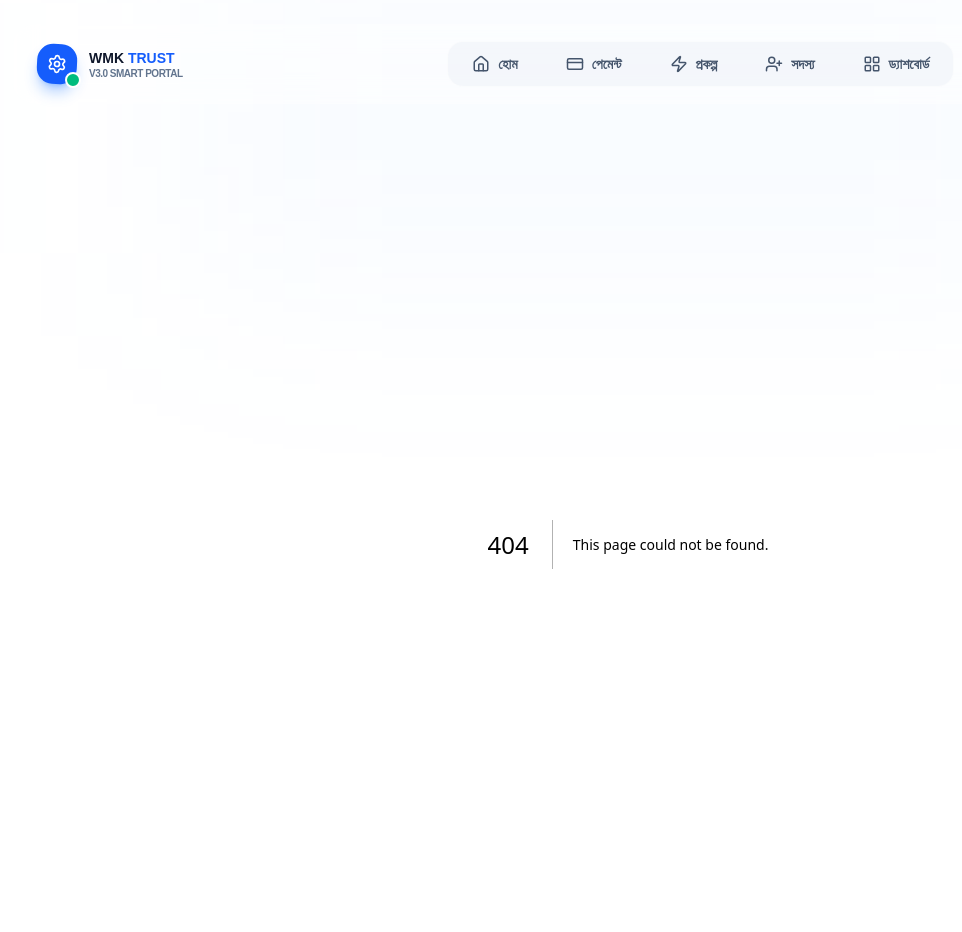
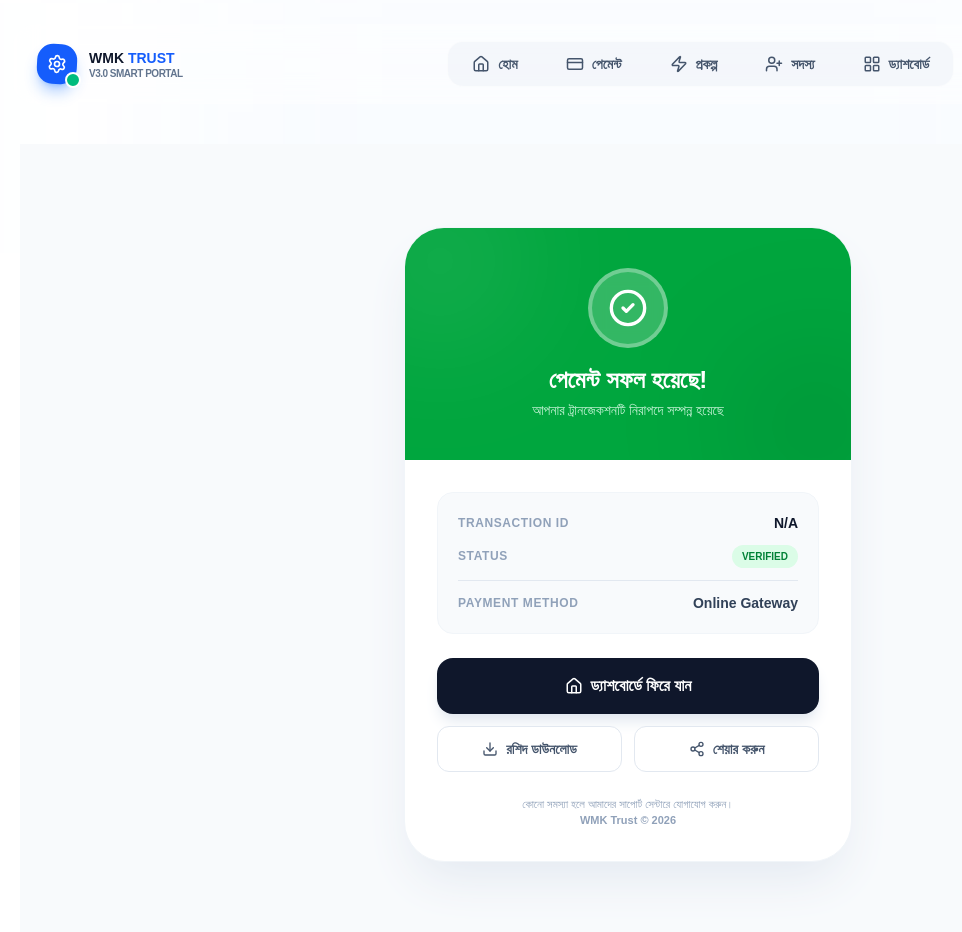
Before and after one commit to mdalauddin45/wmk-trust-client, a Next.js app: page /payment-success in a window 1280 px wide. Before the commit this address had no page. Shown: the top 932 px of the page, without its empty margins (12-974 px from the left). Built offline with nearby package versions, Linux system fonts and the light colour scheme.

Commit message:
payment page working

```diff
--- /dev/null
+++ b/app/payment-success/page.tsx
@@ -0,0 +1,96 @@
+"use client";
+
+import { useEffect, useState } from "react";
+import { useSearchParams } from "next/navigation";
+import { CheckCircle2, ArrowRight, Download, Share2, Home } from "lucide-react";
+import Link from "next/link";
+import { motion } from "framer-motion";
+
+export default function SuccessPage() {
+  const searchParams = useSearchParams();
+  const tranId = searchParams.get("tranId") || "N/A";
+  const [mounted, setMounted] = useState(false);
+
+  useEffect(() => {
+    setMounted(true);
+  }, []);
+
+  if (!mounted) return null;
+
+  return (
+    <div className="min-h-screen bg-slate-50 flex items-center justify-center p-4">
+      {/* মেইন কার্ড এনিমেশন */}
+      <motion.div
+        initial={{ opacity: 0, y: 20 }}
+        animate={{ opacity: 1, y: 0 }}
+        transition={{ duration: 0.5 }}
+        className="max-w-md w-full bg-white rounded-[2.5rem] shadow-2xl shadow-slate-200 overflow-hidden border border-slate-100"
+      >
+        {/* উপরের সবুজ অংশ ও আইকন */}
+        <div className="bg-green-600 p-10 text-center relative overflow-hidden">
+          <motion.div
+            initial={{ scale: 0 }}
+            animate={{ scale: 1 }}
+            transition={{ delay: 0.2, type: "spring", stiffness: 200 }}
+            className="relative z-10 inline-flex items-center justify-center w-20 h-20 bg-white/20 backdrop-blur-sm rounded-full border-4 border-white/30"
+          >
+            <CheckCircle2 className="w-10 h-10 text-white" />
+          </motion.div>
+
+          <div className="mt-4 relative z-10">
+            <h1 className="text-2xl font-black text-white">পেমেন্ট সফল হয়েছে!</h1>
+            <p className="text-green-100 text-sm mt-1 opacity-90">আপনার ট্রানজেকশনটি নিরাপদে সম্পন্ন হয়েছে</p>
+          </div>
+
+          {/* ব্যাকগ্রাউন্ড ডেকোরেশন */}
+          <div className="absolute top-[-20%] left-[-10%] w-40 h-40 bg-white/10 rounded-full blur-3xl" />
+          <div className="absolute bottom-[-20%] right-[-10%] w-40 h-40 bg-black/10 rounded-full blur-3xl" />
+        </div>
+
+        {/* ট্রানজেকশন ডিটেইলস */}
+        <div className="p-8 space-y-6">
+          <div className="bg-slate-50 rounded-2xl p-5 border border-slate-100 space-y-3">
+            <div className="flex justify-between items-center">
+              <span className="text-slate-400 text-xs font-bold uppercase tracking-wider">Transaction ID</span>
+              <span className="text-slate-900 font-mono text-sm font-bold">{tranId}</span>
+            </div>
+            <div className="flex justify-between items-center">
+              <span className="text-slate-400 text-xs font-bold uppercase tracking-wider">Status</span>
+              <span className="bg-green-100 text-green-700 text-[10px] font-black px-2.5 py-1 rounded-full uppercase">Verified</span>
+            </div>
+            <div className="pt-3 border-t border-slate-200 flex justify-between items-center">
+              <span className="text-slate-400 text-xs font-bold uppercase tracking-wider">Payment Method</span>
+              <span className="text-slate-700 text-sm font-bold">Online Gateway</span>
+            </div>
+          </div>
+
+          {/* অ্যাকশন বাটনসমূহ */}
+          <div className="grid grid-cols-1 gap-3">
+            <Link href="/">
+              <button className="w-full bg-slate-900 hover:bg-black text-white font-bold py-4 rounded-2xl transition-all flex items-center justify-center gap-2 shadow-lg shadow-slate-200">
+                <Home size={18} /> ড্যাশবোর্ডে ফিরে যান
+              </button>
+            </Link>
+
+            <div className="grid grid-cols-2 gap-3">
+              <button
+                onClick={() => window.print()}
+                className="flex items-center justify-center gap-2 bg-white border border-slate-200 text-slate-600 font-bold py-3 rounded-xl hover:bg-slate-50 transition-all text-sm"
+              >
+                <Download size={16} /> রশিদ ডাউনলোড
+              </button>
+              <button className="flex items-center justify-center gap-2 bg-white border border-slate-200 text-slate-600 font-bold py-3 rounded-xl hover:bg-slate-50 transition-all text-sm">
+                <Share2 size={16} /> শেয়ার করুন
+              </button>
+            </div>
+          </div>
+
+          <p className="text-center text-[11px] text-slate-400">
+            কোনো সমস্যা হলে আমাদের সাপোর্ট সেন্টারে যোগাযোগ করুন। <br />
+            <span className="font-bold">WMK Trust © 2026</span>
+          </p>
+        </div>
+      </motion.div>
+    </div>
+  );
+}
```
